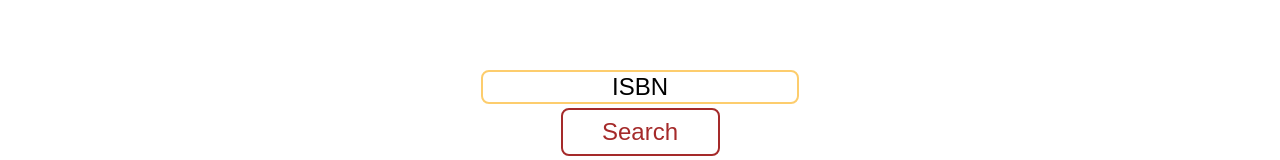
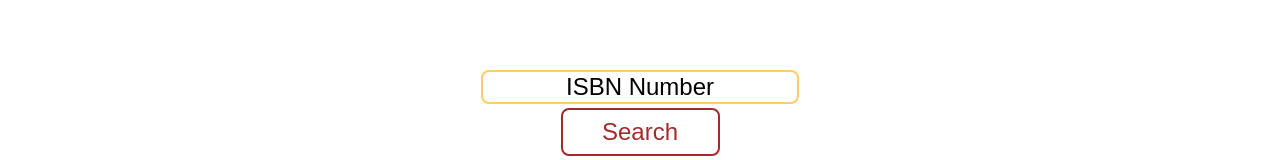
Before and after one commit to Garaix-Davy/book-price-search, a plain HTML site: page index.html in a window 1280 px wide. Shown: the part 392-552 px from the top of the page. Drawn offline with Linux system fonts and the light colour scheme.

Commit message:
minor tweak

```diff
--- a/index.html
+++ b/index.html
@@ -75,7 +75,7 @@
   </div>
 
 	<div id="isbn">
-		<input id="number" onfocus="this.value=''"value="ISBN"/>
+		<input id="number" onfocus="this.value=''"value="ISBN Number"/>
 		<button id="manualSearch" onclick="manualSearch()">Search</button>
 	</div>
 
```
